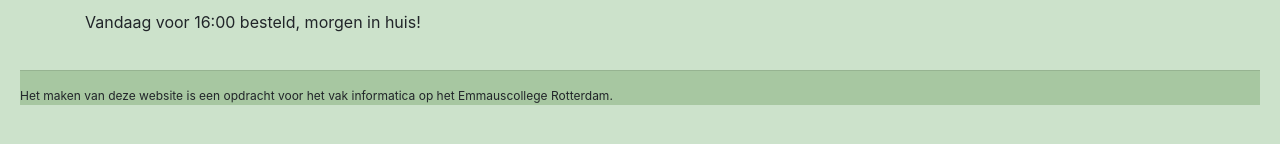
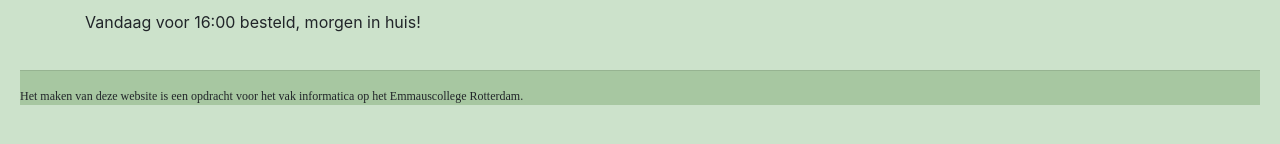
Before and after one commit to emmaus-5h/5Hin1-webshop-Lois-Annika-Alyssa, a website: page web/index.html in a window 1280 px wide. Shown: the part 198-342 px from the top of the page. Drawn offline with nearby package versions, Linux system fonts and the light colour scheme; no server answers.

Commit message:
lettertype van footer verandert naar american typewriter

```diff
--- a/web/css/style.css
+++ b/web/css/style.css
@@ -1,12 +1,18 @@
 /* all pages */
 html,
 body {background-color: rgb(204,226,203);}
+
+
 
 footer {
   margin: 20px;
   font-size: 12px;
 background-color: rgb(167, 199, 161);
+ font-family: "American Typewriter";
 }
+
+
+
 
 .toast {
     /* dirty: below 'card' button  */
@@ -14,6 +20,7 @@ background-color: rgb(167, 199, 161);
     top: 50px;
     right: 0;
     z-index:0;
+
 }
 
 .shop-button {
```
